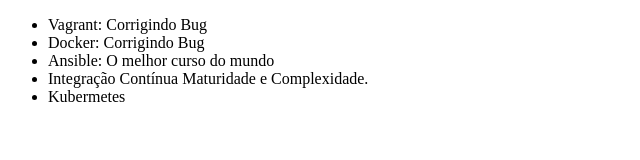
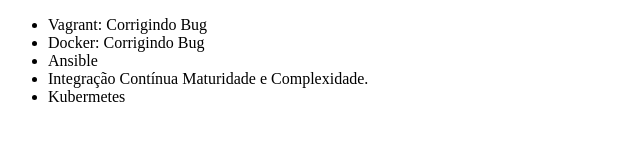
Before and after one commit to hiimarcelo/Alura-Git-Marcelo, a plain HTML site: page index.html in a window 1280 px wide. Shown: the whole page, without its empty margins (0-640 px from the left). Drawn offline with Linux system fonts and the light colour scheme.

Commit message:
Revert "Mudando o curso de ansible"
This reverts commit 3ea3a54cf04428addccda3439ee7d77ae8d455a5.

```diff
--- a/index.html
+++ b/index.html
@@ -8,7 +8,7 @@
     <ul>
         <li>Vagrant: Corrigindo Bug</li>
         <li>Docker: Corrigindo Bug</li>
-        <li>Ansible: O melhor curso do mundo</li>
+        <li>Ansible</li>
         <li>Integração Contínua Maturidade e Complexidade.</li>
         <li> Kubermetes </li>
     </ul>
```
